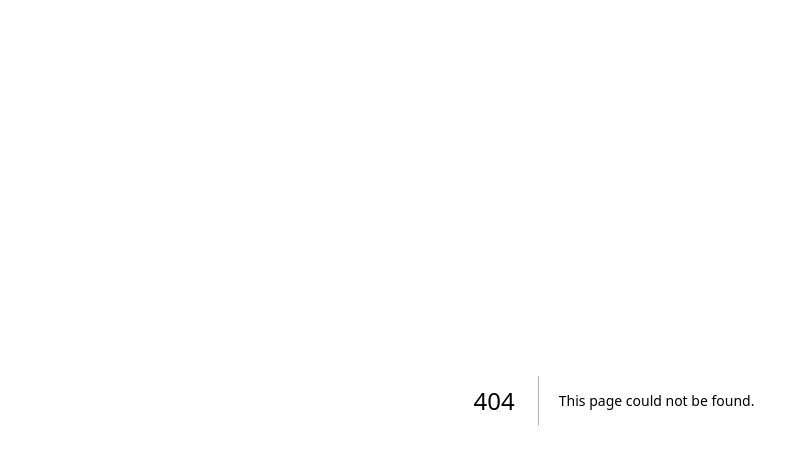
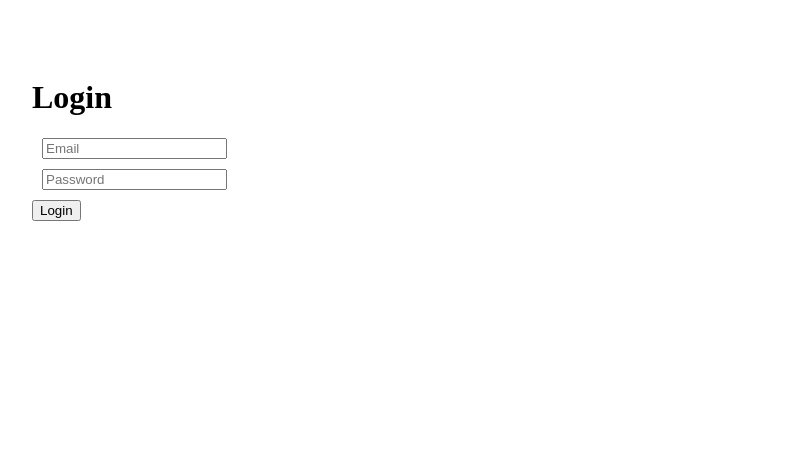
Before and after one commit to rainsmedia59/auto-social-saas-, a Next.js app in the folder frontend/: page /login in a window 1280 px wide. Before the commit this address had no page. Shown: the top 464 px of the page, without its empty margins (26-811 px from the left). Built offline with nearby package versions, Linux system fonts and the light colour scheme.

Commit message:
Create login.js

```diff
--- /dev/null
+++ b/frontend/pages/login.js
@@ -0,0 +1,12 @@
+export default function Login() {
+  return (
+    <div style={{ padding: 50 }}>
+      <h1>Login</h1>
+
+      <input placeholder="Email" style={{ display: "block", margin: 10 }} />
+      <input placeholder="Password" style={{ display: "block", margin: 10 }} />
+
+      <button>Login</button>
+    </div>
+  );
+}
```
